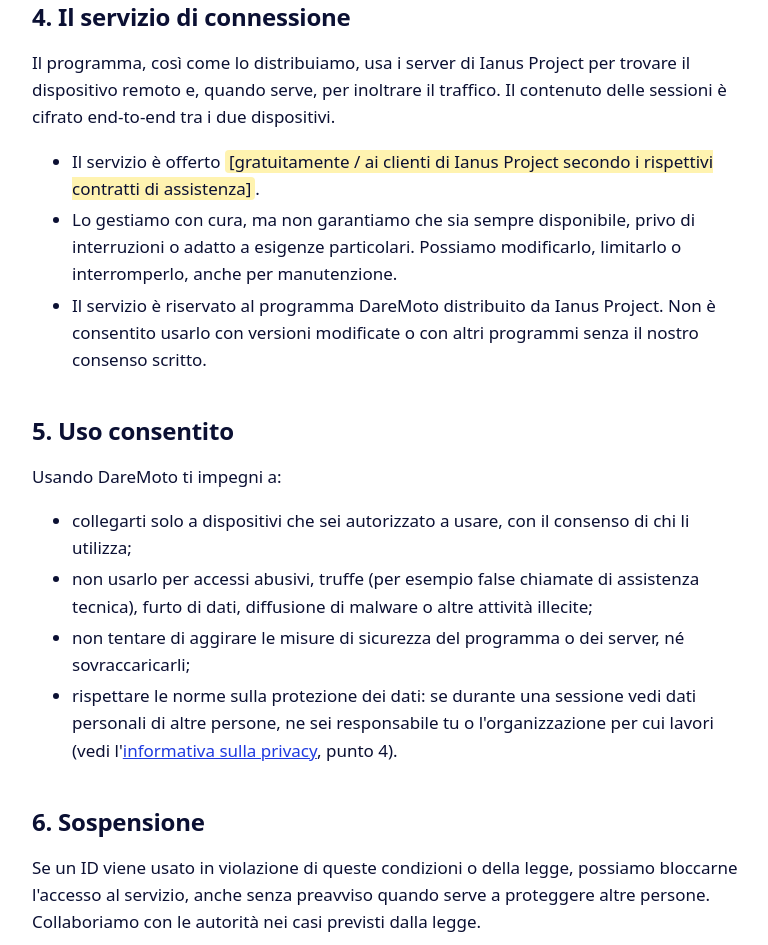
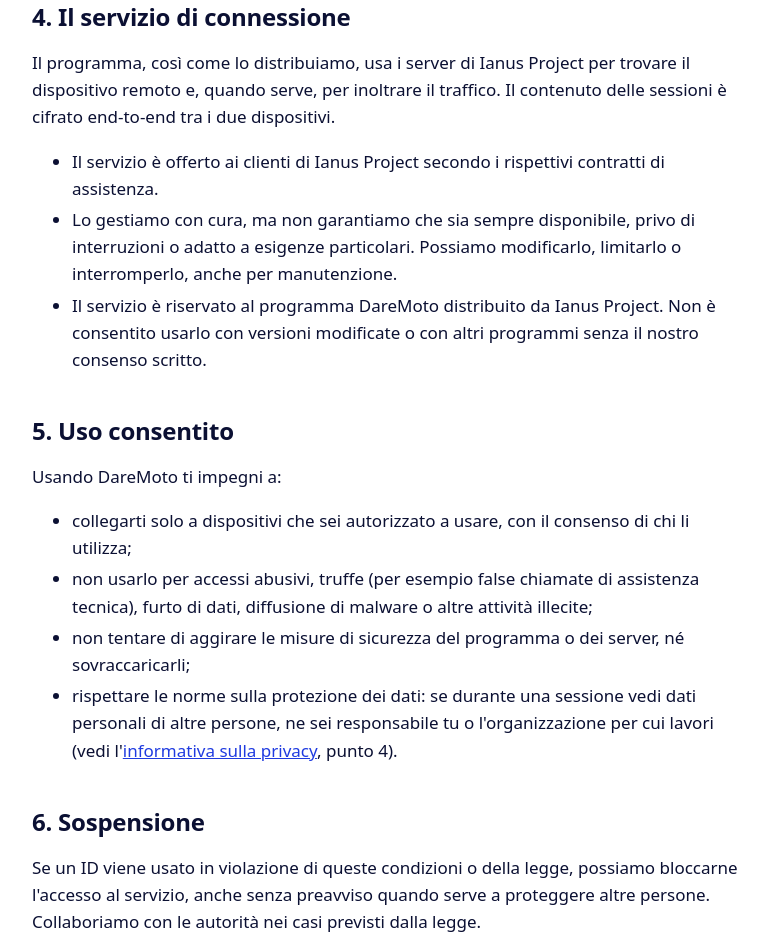
Before and after one commit to s-romano-ianus/daremoto-site, a plain HTML site: page licenza/index.html in a window 1280 px wide. Shown: the part 1208-2153 px from the top of the page, without its empty margins (248-1016 px from the left). Drawn offline with Linux system fonts and the light colour scheme.

Commit message:
Fix formatting and update license agreement text in index.html

```diff
--- a/licenza/index.html
+++ b/licenza/index.html
@@ -29,7 +29,8 @@
     <div class="page-head">
       <div class="wrap">
         <h1>Contratto di licenza e condizioni d'uso</h1>
-        <p>Valido per il programma DareMoto e per il servizio di connessione collegato. Ultimo aggiornamento: 22 novembre
+        <p>Valido per il programma DareMoto e per il servizio di connessione collegato. Ultimo aggiornamento: 22
+          novembre
           2026.</p>
       </div>
     </div>
@@ -41,7 +42,8 @@
         <p>DareMoto è fatto di due parti:</p>
         <ul>
           <li><strong>il programma</strong> che installi sul computer o sul telefono, che è software libero;</li>
-          <li><strong>il servizio di connessione</strong>, cioè i server gestiti da Ianus Project che mettono in contatto
+          <li><strong>il servizio di connessione</strong>, cioè i server gestiti da Ianus Project che mettono in
+            contatto
             i dispositivi.</li>
         </ul>
         <p>Installando o usando DareMoto accetti queste condizioni. Se non le accetti, non installare né usare il
@@ -56,7 +58,8 @@
           <a href="https://www.gnu.org/licenses/agpl-3.0.html">GNU Affero General Public License, versione 3</a>
           (AGPL-3.0). Puoi usarlo, copiarlo, studiarlo, modificarlo e ridistribuirlo alle condizioni di quella licenza.
           Il codice sorgente di ogni versione è pubblicato su <a
-            href="https://github.com/s-romano-ianus/rustdesk">GitHub</a>.</p>
+            href="https://github.com/s-romano-ianus/rustdesk">GitHub</a>.
+        </p>
         <p>Nessuna clausola di questo documento limita i diritti che l'AGPL-3.0 ti riconosce sul programma: in caso di
           contrasto, per il programma prevale l'AGPL-3.0.</p>
 
@@ -70,8 +73,8 @@
           quando serve, per inoltrare il traffico. Il contenuto delle sessioni è cifrato end-to-end tra i due
           dispositivi.</p>
         <ul>
-          <li>Il servizio è offerto <span class="placeholder">[gratuitamente / ai clienti di Ianus Project secondo i
-              rispettivi contratti di assistenza]</span>.</li>
+          <li>Il servizio è offerto ai clienti di Ianus Project secondo i
+            rispettivi contratti di assistenza.</li>
           <li>Lo gestiamo con cura, ma non garantiamo che sia sempre disponibile, privo di interruzioni o adatto a
             esigenze particolari. Possiamo modificarlo, limitarlo o interromperlo, anche per manutenzione.</li>
           <li>Il servizio è riservato al programma DareMoto distribuito da Ianus Project. Non è consentito usarlo con
@@ -86,8 +89,8 @@
             diffusione di malware o altre attività illecite;</li>
           <li>non tentare di aggirare le misure di sicurezza del programma o dei server, né sovraccaricarli;</li>
           <li>rispettare le norme sulla protezione dei dati: se durante una sessione vedi dati personali di altre
-            persone, ne sei responsabile tu o l'organizzazione per cui lavori (vedi l'<a
-              href="/privacy/">informativa sulla privacy</a>, punto 4).</li>
+            persone, ne sei responsabile tu o l'organizzazione per cui lavori (vedi l'<a href="/privacy/">informativa
+              sulla privacy</a>, punto 4).</li>
         </ul>
 
         <h2>6. Sospensione</h2>
@@ -111,7 +114,8 @@
 
         <h2>10. Legge applicabile e foro</h2>
         <p>Queste condizioni sono regolate dalla legge italiana. Per le controversie con professionisti e aziende è
-          competente in via esclusiva il Foro di Brescia. Se sei un consumatore, è competente il giudice del luogo in cui
+          competente in via esclusiva il Foro di Brescia. Se sei un consumatore, è competente il giudice del luogo in
+          cui
           risiedi.</p>
       </div>
     </section>
```
